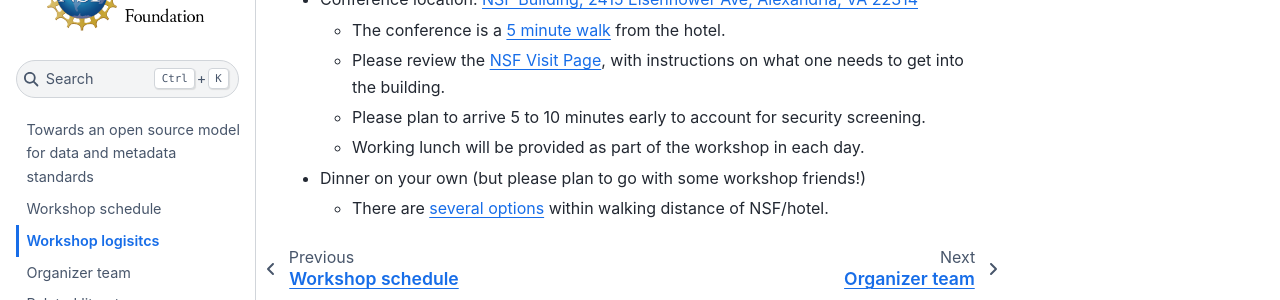
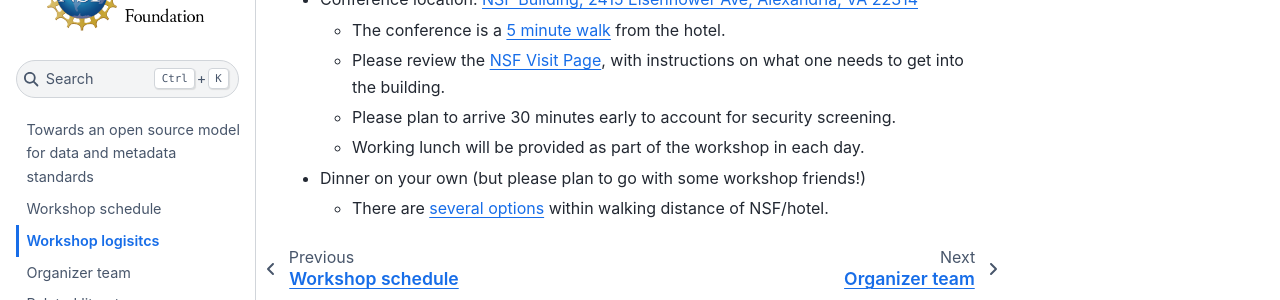
Before and after one commit to uwescience/2024-open-source-standards-workshop, a Jupyter Book: the page built from logistics.md, in a window 1280 px wide. Shown: the part 266-566 px from the top of the page. Built offline with Jupyter Book 1.0.4 settings and Sphinx 7.4.7 and the Sphinx Book theme 1.1.4, drawn with Linux system fonts in a browser that asks for light colours.

Commit message:
Update logistics.md
NSF guidance for building visitors advises 30 minute buffer prior to scheduled event:

https://new.nsf.gov/about/visit#accessing-the-nsf-building-4e1

```diff
--- a/logistics.md
+++ b/logistics.md
@@ -7,7 +7,7 @@
 - Conference location: [NSF Building, 2415 Eisenhower Ave, Alexandria, VA 22314](https://maps.app.goo.gl/ExjiZjjK8N2wHhUY6)
     - The conference is a [5 minute walk](https://www.google.com/maps/dir/Residence+Inn+by+Marriott+Alexandria+Old+Town+South+at+Carlyle,+Mill+Road,+Alexandria,+VA/National+Science+Foundation,+2415+Eisenhower+Ave,+Alexandria,+VA+22314/@38.8018387,-77.0702297,18z/data=!3m1!4b1!4m14!4m13!1m5!1m1!1s0x89b7b1a8af3fd5f5:0xedd96d11e6c0c66!2m2!1d-77.0677201!2d38.8027195!1m5!1m1!1s0x89b7b4245b7c2a15:0x4b85ed20a7b436d0!2m2!1d-77.0705184!2d38.8014418!3e2?entry=ttu) from the hotel.
     - Please review the [NSF Visit Page](https://new.nsf.gov/about/visit), with instructions on what one needs to get into the building.
-    - Please plan to arrive 5 to 10 minutes early to account for security screening.
+    - Please plan to arrive 30 minutes early to account for security screening.
     - Working lunch will be provided as part of the workshop in each day.
 
 - Dinner on your own (but please plan to go with some workshop friends!)
```
